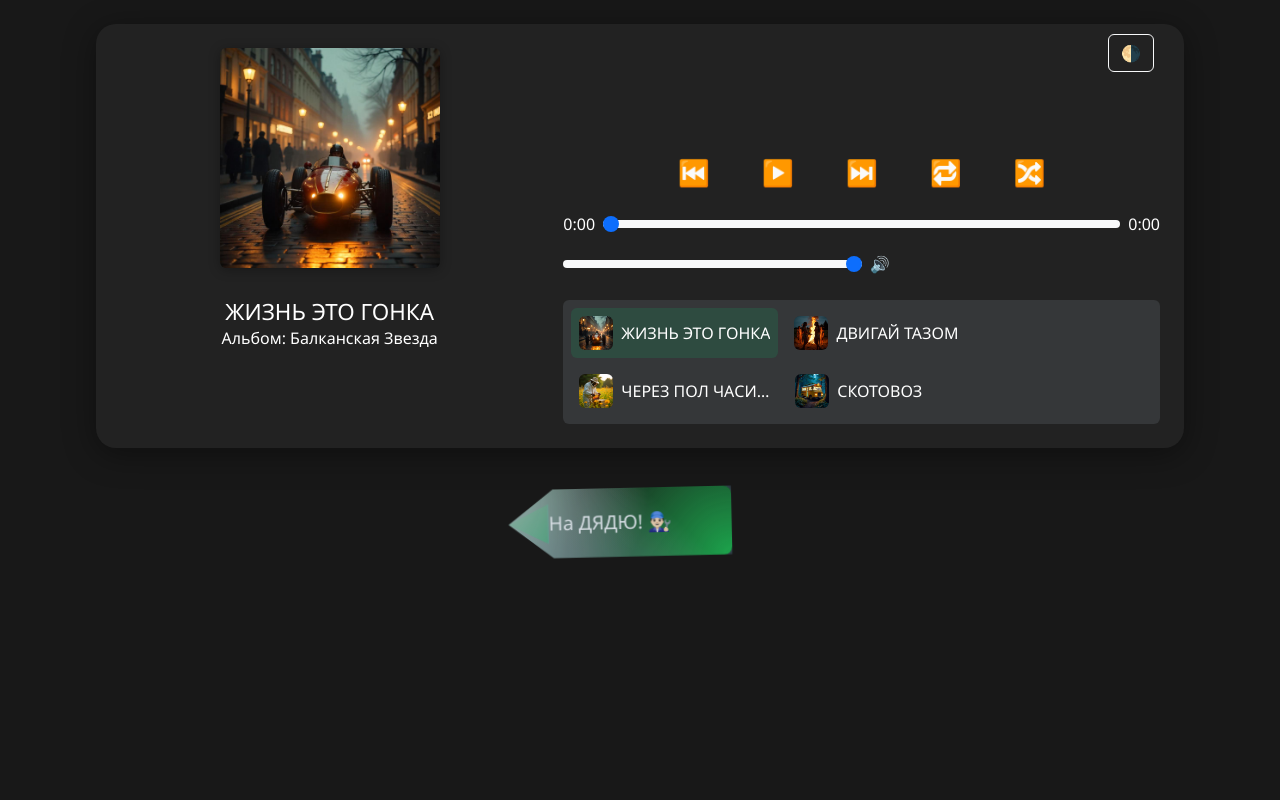
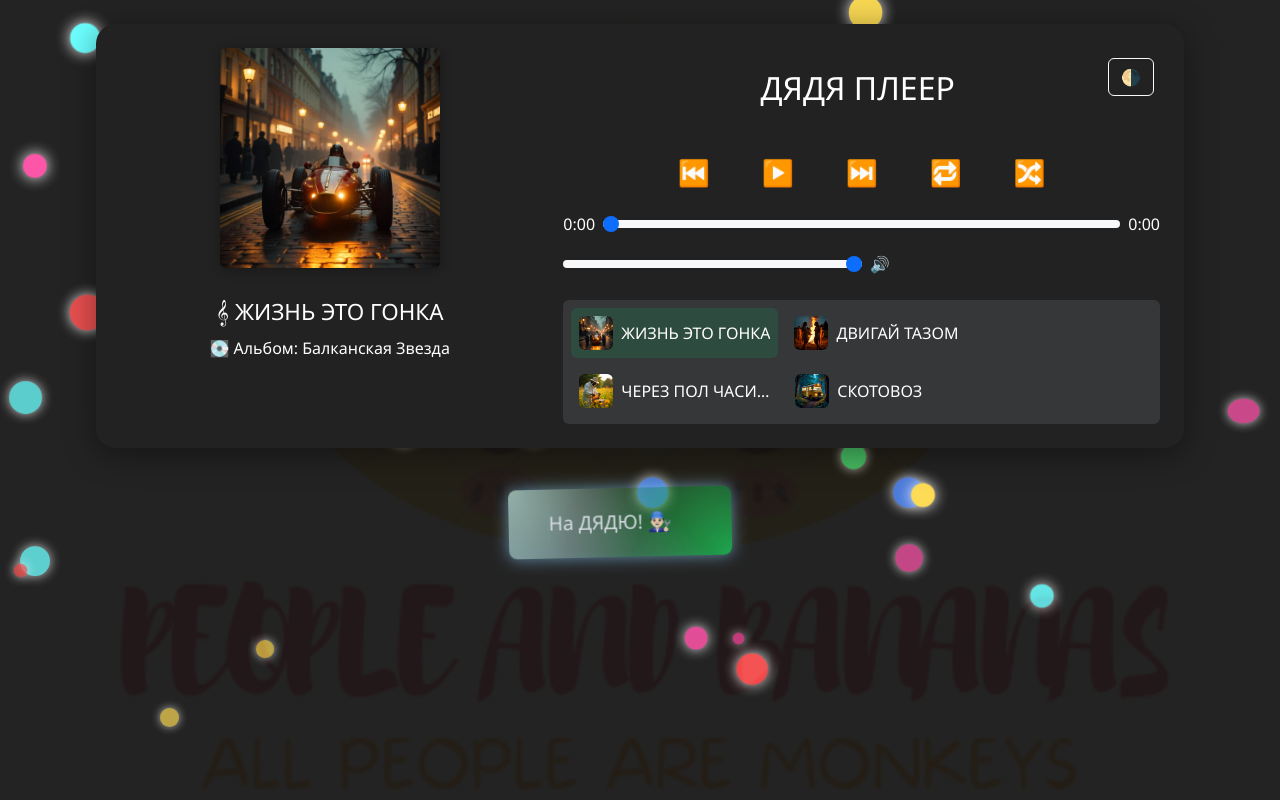
Before and after one commit to TumashenkaAliaksandr/uncle_bot, a Django app: page / in a window 1280 px wide. Run offline with Django 5.2, Linux system fonts and the light colour scheme; data comes from the database, SQL or seed files in the repository; parts of the project's set-up code (start-up, migrations or seed data) failed here and were passed over.

Commit message:
added new styles

```diff
--- a/botapp/static/botapp/static/css/player.css
+++ b/botapp/static/botapp/static/css/player.css
@@ -1,9 +1,28 @@
 body {
+    position: relative;
     background: var(--bg, #181818);
     color: var(--fg, #fff);
-    font-family: 'Segoe UI', Arial, sans-serif;
+    font-family: 'Rubik', 'Segoe UI', Arial, sans-serif;
     transition: background 0.3s, color 0.3s;
+    overflow-x: hidden;
 }
+
+body::before {
+  content: "";
+  position: fixed; /* фиксируем, чтобы фон не двигался при прокрутке */
+  top: 0;
+  left: 0;
+  width: 100vw;
+  height: 100vh;
+  background-image: url('albums/covers/Musical_Ground2.png');
+  background-size: cover;
+  background-position: center;
+  background-repeat: no-repeat;
+  opacity: 0.05; /* очень низкая непрозрачность — почти невидимо */
+  pointer-events: none; /* чтобы не мешать взаимодействию */
+  z-index: -1; /* позади всего содержимого */
+}
+
 .player-container {
     width: 85%;
     margin: 40px auto;
@@ -28,7 +47,7 @@ body {
 .track-info p {
     /*color: #aaa;*/
     font-size: 1em;
-    margin: 0 0 10px 0;
+    margin: 10px 0 10px 0;
 }
 .controls button {
     background: none;
@@ -110,13 +129,13 @@ body {
   transition: box-shadow 0.3s ease;
 
   /* Форма стрелки с помощью clip-path */
-  clip-path: polygon(
-    0% 50%,    /* левый центр */
-    20% 0%,    /* верхняя точка стрелки */
-    100% 0%,   /* верхний правый угол */
-    100% 100%, /* нижний правый угол */
-    20% 100%   /* нижняя точка стрелки */
-  );
+  /*clip-path: polygon(*/
+  /*  0% 50%,    !* левый центр *!*/
+  /*  20% 0%,    !* верхняя точка стрелки *!*/
+  /*  100% 0%,   !* верхний правый угол *!*/
+  /*  100% 100%, !* нижний правый угол *!*/
+  /*  20% 100%   !* нижняя точка стрелки *!*/
+  /*);*/
 }
 
 /* Псевдоэлемент для "стрелочного" наконечника слева */
@@ -127,7 +146,7 @@ body {
   left: 0;
   width: 40px;
   height: 40px;
-  background: linear-gradient(135deg, #96c5ac52, #22df7b59);
+  /*background: linear-gradient(135deg, #96c5ac52, #22df7b59);*/
   clip-path: polygon(100% 0, 0 50%, 100% 100%);
   filter: blur(1px);
   transform: translateY(-50%);
@@ -266,3 +314,46 @@ body.light {
         display: none;
     }
 }
+
+.player-title {
+  position: absolute;
+  top: 12%;
+  left: 67%;
+  transform: translate(-50%, -50%);
+  /*color: white;*/
+  font-size: 2rem;
+  pointer-events: none; /* чтобы не мешал кликам */
+  user-select: none;
+  white-space: nowrap;
+}
+
+/* Контейнер на весь экран */
+#skyContainer {
+  position: fixed;
+  top: 0; left: 0; right: 0; bottom: 0;
+  pointer-events: none; /* чтобы не мешать кликам */
+  overflow: hidden;
+  z-index: -10;
+}
+
+/* Общий стиль пульсирующих объектов */
+.pulse-dot {
+  position: absolute;
+  border-radius: 50%;
+  opacity: 0.7;
+  animation: pulseScale 2.5s ease-in-out infinite;
+  filter: drop-shadow(0 0 5px currentColor);
+  pointer-events: none;
+}
+
+/* Анимация пульсации */
+@keyframes pulseScale {
+  0%, 100% {
+    transform: scale(1);
+    opacity: 0.7;
+  }
+  50% {
+    transform: scale(1.5);
+    opacity: 1;
+  }
+}
--- a/botapp/static/botapp/static/js/player.js
+++ b/botapp/static/botapp/static/js/player.js
@@ -148,3 +148,20 @@ function drawVisualizer() {
 
 // Начальная инициализация
 selectTrack(tracks.findIndex(t => t.element.classList.contains('active')), false);
+
+
+const container = document.getElementById('skyContainer');
+const colors = ['#ff4d4d', '#4dff88', '#4d88ff', '#ffdb4d', '#ff4da6', '#66ffff', '#ff9966'];
+
+for (let i = 0; i < 30; i++) {
+  const dot = document.createElement('div');
+  dot.className = 'pulse-dot';
+  const size = 10 + Math.random() * 20;
+  dot.style.width = `${size}px`;
+  dot.style.height = `${size}px`;
+  dot.style.top = `${Math.random() * 90}%`;
+  dot.style.left = `${Math.random() * 90}%`;
+  dot.style.backgroundColor = colors[Math.floor(Math.random() * colors.length)];
+  dot.style.animationDelay = `${Math.random() * 2.5}s`;
+  container.appendChild(dot);
+}
--- a/botapp/templates/player.html
+++ b/botapp/templates/player.html
@@ -15,6 +15,7 @@
 
 <section>
   <div class="theme-switcher position-absolute top-0 end-0 m-3">
+      <!-- Здесь сам плеер или другой контент -->
     <button id="themeToggle" class="btn btn-outline-light">
       <span class="icon">🌗</span>
       <span class="text">Сменить тему</span>
@@ -36,11 +37,12 @@
                 {% endif %}
             </div>
             <div class="track-info mb-3">
-                <h2 id="trackTitle" class="h5">{{ current_track.title }}</h2>
-                <p id="trackAlbum" class="">Альбом: {{ current_track.album.name }}</p>
+                <h2 id="trackTitle" class="h5">𝄞 {{ current_track.title }}</h2>
+                <p id="trackAlbum" class="">💽 Альбом: {{ current_track.album.name }}</p>
             </div>
         </div>
         <div class="col-12 col-sm-7">
+        <h1 class="player-title">ДЯДЯ ПЛЕЕР</h1>
             <audio id="audioPlayer" src="{{ current_track.audio_file.url }}" preload="auto" class="w-100 mb-3"></audio>
             <canvas id="visualizer" width="100%" height="80"></canvas>
             <div class="controls d-flex justify-content-center my-3 flex-wrap gap-3">
@@ -79,6 +81,7 @@
         </div>
     </div>
 </div>
+<section class="conteiner">
 <div class="d-flex justify-content-center my-4">
     <button id="desperateButton" class="btn btn-danger btn-lg">
         На ДЯДЮ! 👨🏻‍🔧
@@ -87,13 +90,34 @@
     <div id="clouds" class="cloud-cloud cloud2"></div>
     <div class="ufo"></div>
 </div>
+</section>
 
 <div id="skyContainer">
-  <div class="cloud-cloud cloud1"></div>
-  <div class="cloud-cloud cloud2"></div>
-  <div class="ufo"></div>
-  <!-- Можно добавить больше облаков и НЛО для эффекта "потока" -->
+    <div class="pulse-dot"
+         style="width: 60px; height: 20px; top: 10%; left: 15%; background-color: #ff4d4d; animation-delay: 0s;"></div>
+    <div class="pulse-dot"
+         style="width: 15px; height: 15px; top: 30%; left: 40%; background-color: #4dff88; animation-delay: 0.5s;"></div>
+    <div class="pulse-dot"
+         style="width: 25px; height: 25px; top: 60%; left: 50%; background-color: #4d88ff; animation-delay: 1s;"></div>
+    <div class="pulse-dot"
+         style="width: 18px; height: 18px; top: 80%; left: 20%; background-color: #ffdb4d; animation-delay: 1.5s;"></div>
+    <div class="pulse-dot"
+         style="width: 22px; height: 22px; top: 50%; left: 85%; background-color: #ff4da6; animation-delay: 2s;"></div>
+    <div class="pulse-dot"
+         style="width: 20px; height: 20px; top: 10%; left: 15%; background-color: #ff4d4d; animation-delay: 0s;"></div>
+    <div class="pulse-dot"
+         style="width: 15px; height: 15px; top: 30%; left: 40%; background-color: #4dff88; animation-delay: 0.5s;"></div>
+    <div class="pulse-dot"
+         style="width: 25px; height: 25px; top: 60%; left: 70%; background-color: #4d88ff; animation-delay: 1s;"></div>
+    <div class="pulse-dot"
+         style="width: 18px; height: 18px; top: 40%; left: 20%; background-color: #ffdb4d; animation-delay: 1.5s;"></div>
+    <div class="pulse-dot"
+         style="width: 29px; height: 22px; top: 50%; left: 96%; background-color: #ff4da6; animation-delay: 2s;"></div>
+    <!-- Добавьте сколько угодно -->
 </div>
+
+
+
 
 
 
```
Also changed, not shown: other parts of botapp/static/botapp/static/css/player.css (+29 -0 lines).
